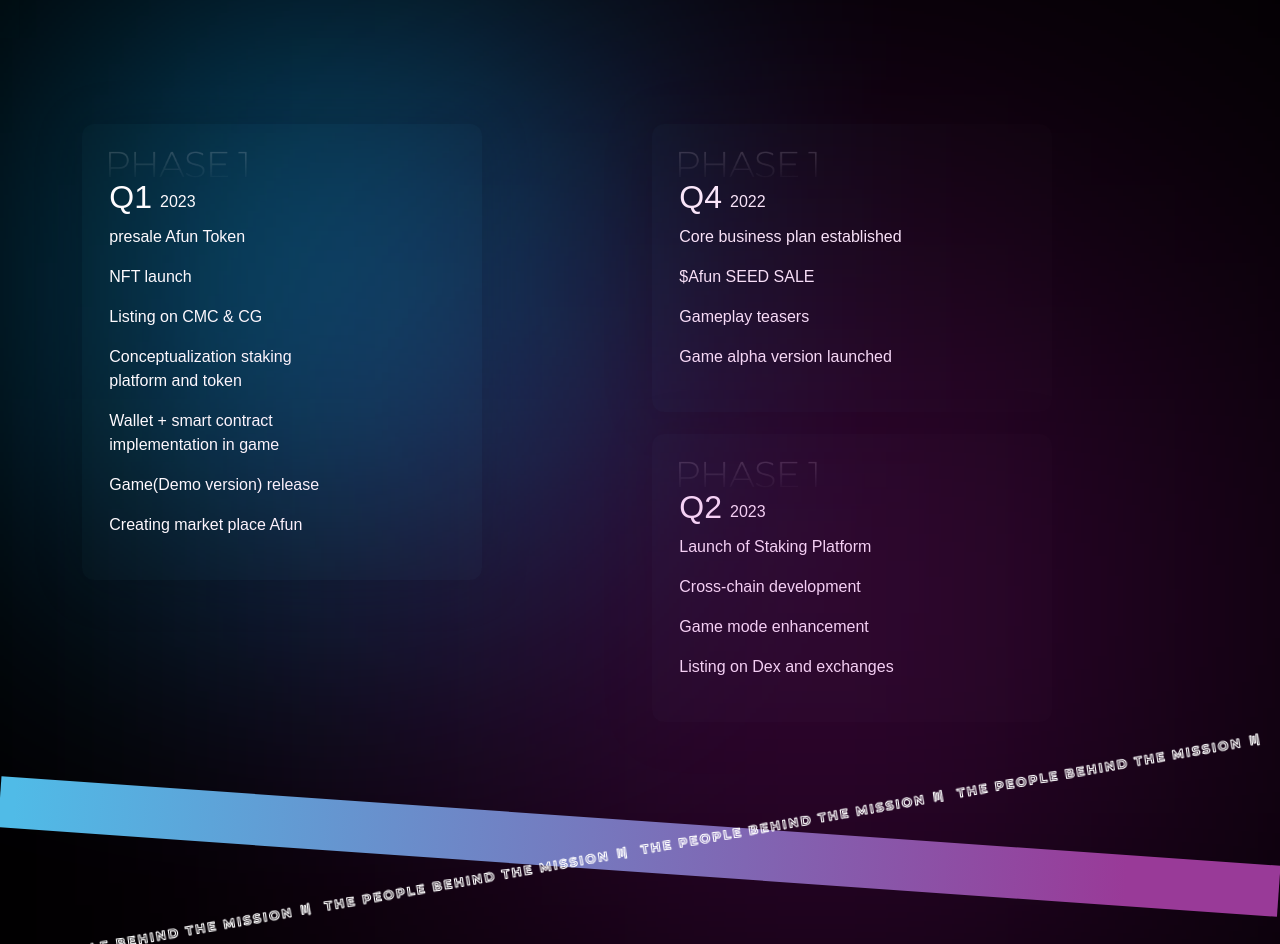
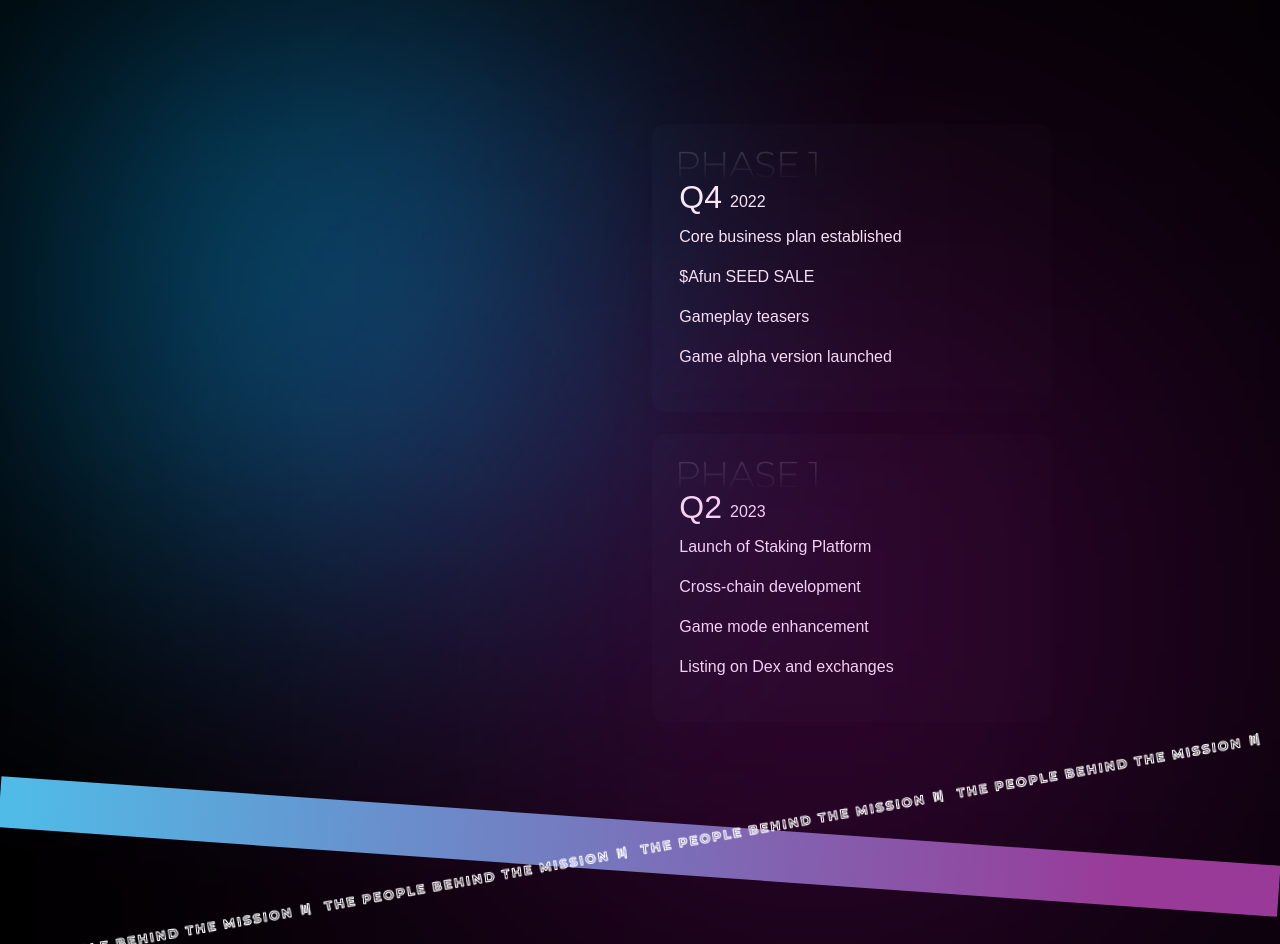
Before and after one commit to noorshanu/afun-verse, a React (Create React App) app: page / in a window 1280 px wide. Shown: the part 4460-5404 px from the top of the page. Built offline with nearby package versions, Linux system fonts and the light colour scheme.

Commit message:
Update Roadmap.js

```diff
--- a/src/components/Roadmap/Roadmap.js
+++ b/src/components/Roadmap/Roadmap.js
@@ -20,7 +20,7 @@
         <div className="side-road">&nbsp;</div>
         <div className="side-road2">&nbsp;</div>
         <div className="row margin-auto ">
-          <div className="col-md-6">
+          <div className="col-md-6"  data-aos="fade-left">
             <div className="team-box-1">
               <div>
                 <div>
```
